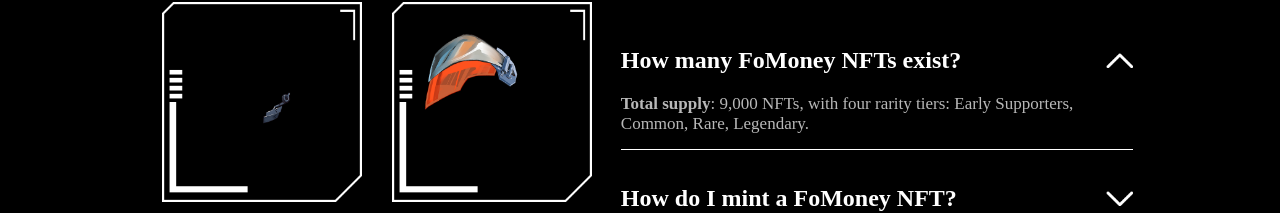
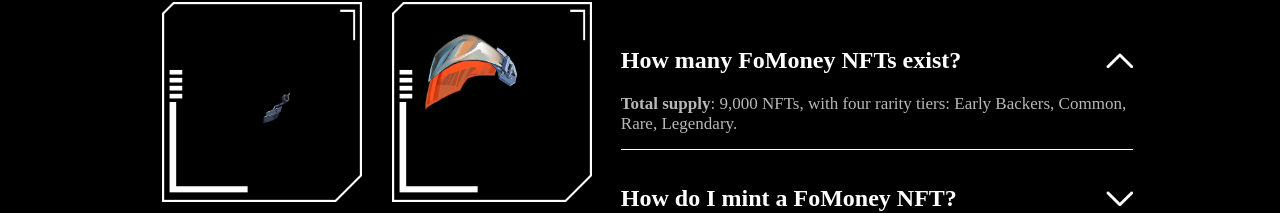
Before and after one commit to fomolove2048/landing_page, a Next.js app: page /collection in a window 1280 px wide. Both pictures are taken after a click on the picture 1119 px from the left and 3640 px from the top of the page. Shown: the part 3580-3793 px from the top of the page. Built offline with nearby package versions, Linux system fonts and the light colour scheme.

Commit message:
updated text

```diff
--- a/src/components/FAQ.js
+++ b/src/components/FAQ.js
@@ -40,7 +40,7 @@ const FAQ = ()=>{
                         <Image src={down} alt='down' height={15} className={hide1?'':styles.hidden} onClick={()=>setHide1(false)} />
                         <Image src={up} alt='up' height={15} className={hide1?styles.hidden:''} onClick={()=>setHide1(true)}  />
                     </div>
-                    <div className={`${styles.answer} ${hide1?styles.hidden:''}`}><span className={styles.bold}>Total supply</span>: 9,000 NFTs, with four rarity tiers: Early Supporters, Common, Rare, Legendary.</div>
+                    <div className={`${styles.answer} ${hide1?styles.hidden:''}`}><span className={styles.bold}>Total supply</span>: 9,000 NFTs, with four rarity tiers: Early Backers, Common, Rare, Legendary.</div>
                     <div className={styles.devide}></div>
                     <div className={styles.faq_line}>
                         <div>How do I mint a FoMoney NFT?</div>
```
Also changed, not shown: src/assets/images/fomo_info4.png.
